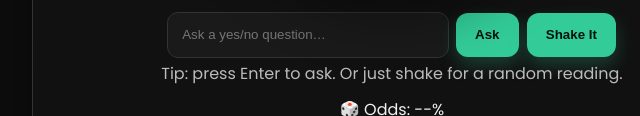
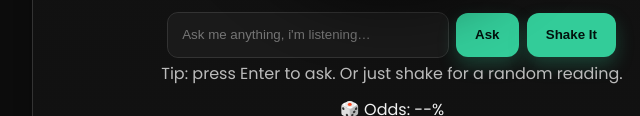
Before and after one commit to aightball-site/aightball-site, a plain HTML site: page index.html in a window 1280 px wide. Shown: the part 836-952 px from the top of the page, 248-888 px from the left. Drawn offline with Linux system fonts and the light colour scheme.

Commit message:
Update index.html

```diff
--- a/index.html
+++ b/index.html
@@ -425,7 +425,7 @@
         id="user-question"
         type="text"
         name="question"
-        placeholder="Ask a yes/no question…"
+        placeholder="Ask me anything, i'm listening…"
         maxlength="140"
       />
       <button type="submit" aria-label="Ask the AIght Ball">Ask</button>
```
